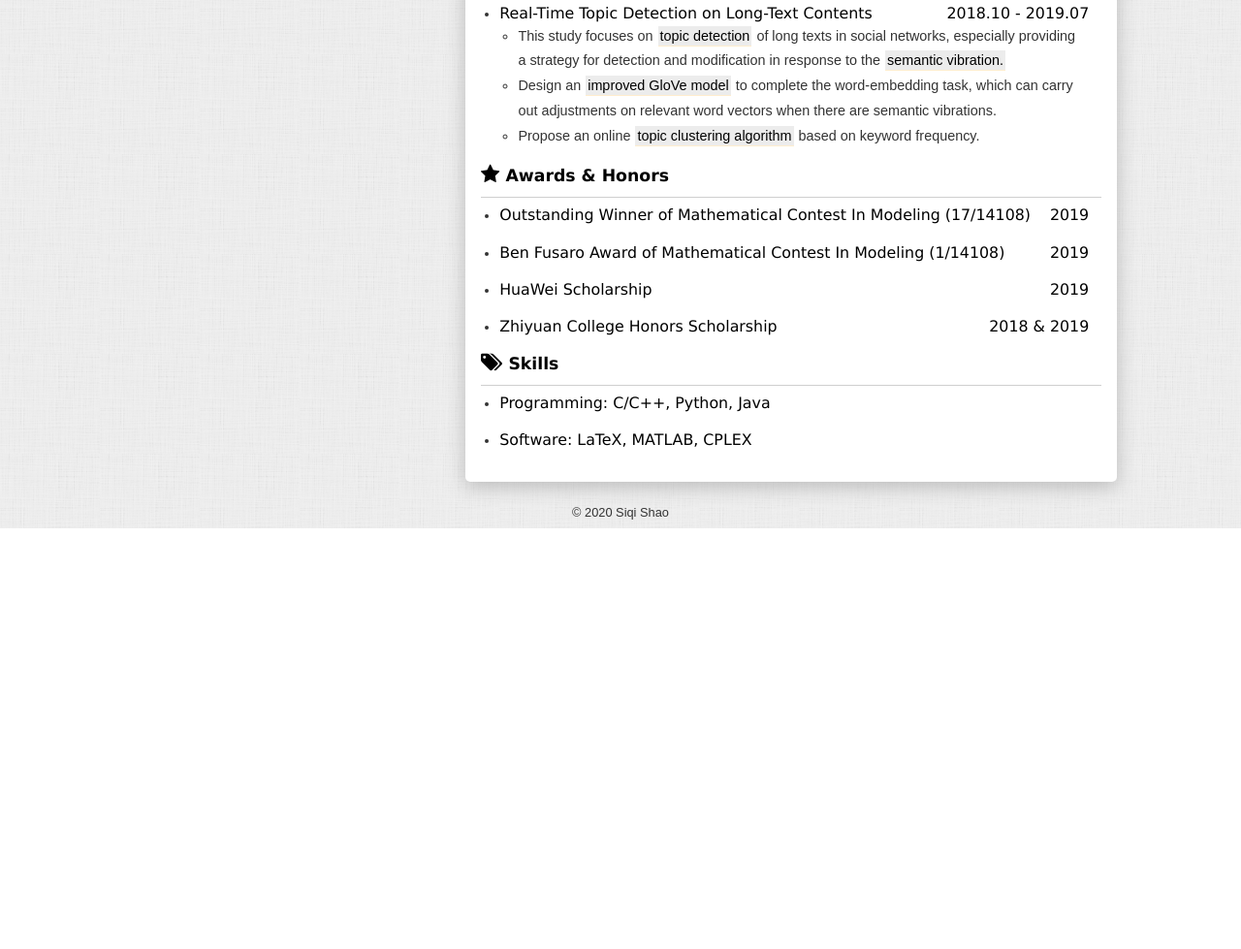
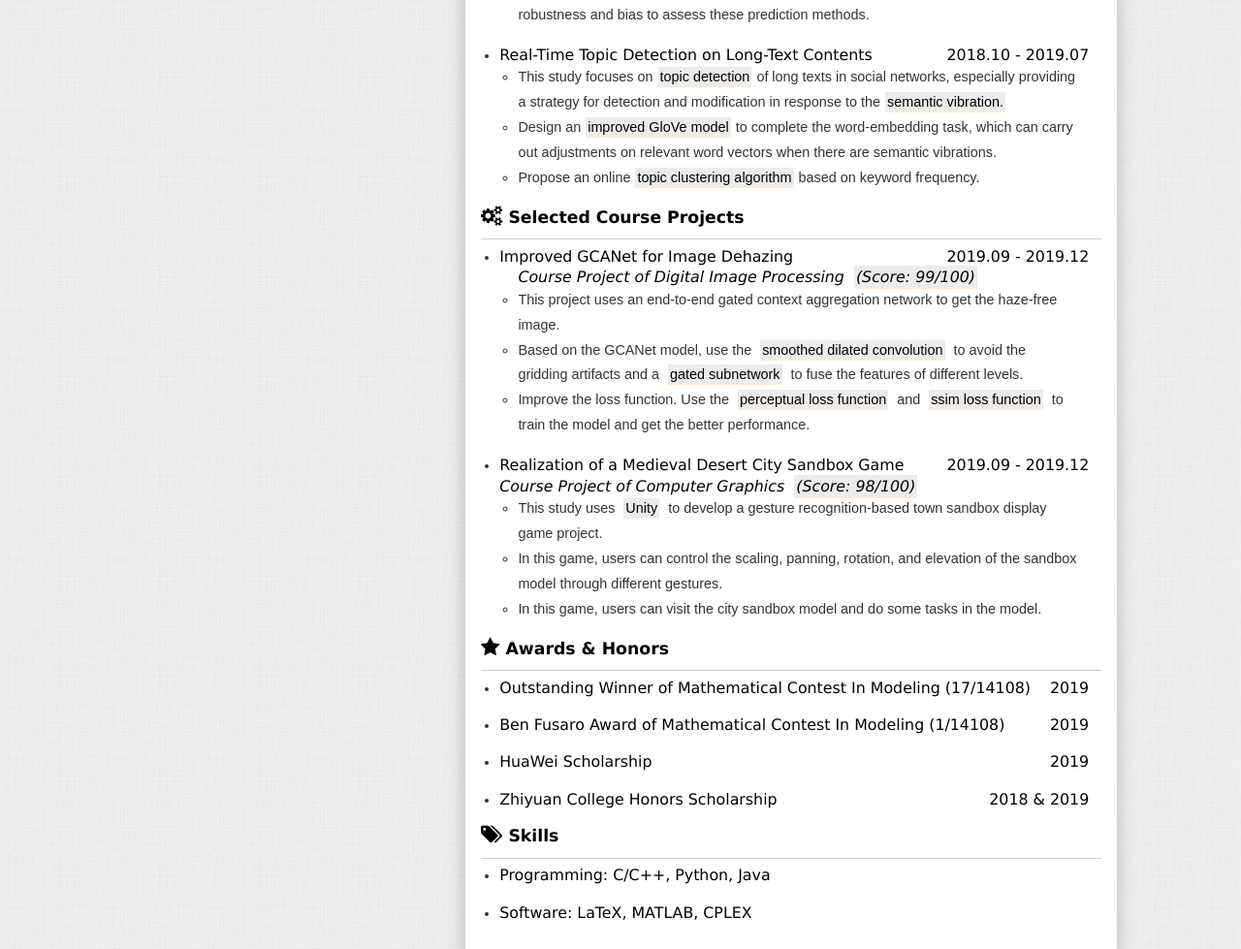
Before and after one commit to rs3zhzk1/homepage_ssq, a plain HTML site: page index.html in a window 1280 px wide. Shown: the part 974-1953 px from the top of the page at 97% size. Before the commit the page ends 1519 px from the top, so only its background shows below. Drawn offline with Linux system fonts and the light colour scheme.

Commit message:
init project

```diff
--- a/index.html
+++ b/index.html
@@ -130,9 +130,9 @@ shaosiqi1116 AT sjtu DOT edu DOT cn
  <h3>
 <p>I am a junior student at CS Department in <a href="https://www.sjtu.edu.cn/ ", target="_blank"> Shanghai Jiao Tong University (SJTU) </a> in China. I am very fortunate to be supervised by Professor<a href=" http://cs.sjtu.edu.cn/~gao-xf/ ", target="_blank"> Xiaofeng Gao </a> in the Advanced Network Laboratory.</p>
 <br/>
-<p>My research interests are in natural language processing and machine learning. I am particularly interested in the area of social networks.</p>
+<p>My research interests are in natural language processing, computer vision and machine learning. I am particularly interested in the area of social networks.</p>
 <br/>
-<p>I am seeking the summer research now.  You can find my CV  <a target="_blank" href=" CV_Siqi Shao.pdf ">here</a>.</p>
+<p>I am seeking the summer research now.  You can find my  <a target="_blank" href=" CV_Siqi Shao.pdf "> CV </a>and research statement <a target="_blank" href=" Research Statement_Siqi Shao.pdf ">research statement </a> here.</p>
 <br/>
 
 </h3>
@@ -232,6 +232,64 @@ shaosiqi1116 AT sjtu DOT edu DOT cn
                 </ul>
             </section>
 
+
+            <!-- 课程项目  -->
+            <section class="work info-unit">
+                <h2>
+                    <i class="fa fa-cogs" aria-hidden="true"></i>Selected Course Projects </h2>
+                <hr/>
+                <ul>
+                    <li>
+                        <h3>
+                            <span> Improved GCANet for Image Dehazing</span>
+                            <time>2019.09 - 2019.12</time>
+                        </h3>
+                        <ul class="info-content">
+
+<h3><i>Course Project of Digital Image Processing <mark>(Score: 99/100)</mark></h3></i>
+
+<li>
+ This project uses an end-to-end gated context aggregation network to get the haze-free image.
+</li>
+
+
+                            <li>Based on the GCANet model, use the <mark>smoothed dilated convolution</mark> to avoid the
+gridding artifacts and a <mark>gated subnetwork</mark> to
+fuse the features of different levels. </li>
+
+<li>
+Improve the loss function. Use the <mark>perceptual loss function</mark> and <mark>ssim loss function</mark> to train the model and get the better performance.
+</li>
+                      </ul>
+                    </li>
+
+
+
+                    <li>
+                        <h3>
+                            <span>Realization of a Medieval Desert City Sandbox Game</span>
+                            <time>2019.09 - 2019.12</time>
+                        </h3>
+
+<h3><i>Course Project of Computer Graphics <mark>(Score: 98/100)</mark></h3></i>
+                        <ul class="info-content">
+                           <li>This study uses <mark>Unity</mark> to develop a gesture recognition-based town sandbox display game project.
+</li>
+                           <li>In this game, users can control the scaling, panning, rotation, and elevation of the sandbox model through different gestures.</mark>
+</li>
+                           <li> In this game, users can visit the city sandbox model and do some tasks in the model.
+</li>
+
+                        </ul>
+                    </li>
+
+
+
+                </ul>
+            </section>
+
+
+
             <!-- 奖励 -->
             <section class="project info-unit">
                 <h2>
```
Also changed, not shown: 1 other file.
